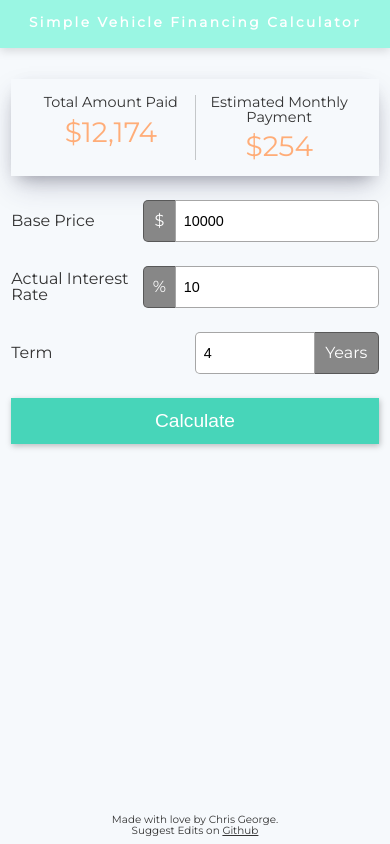
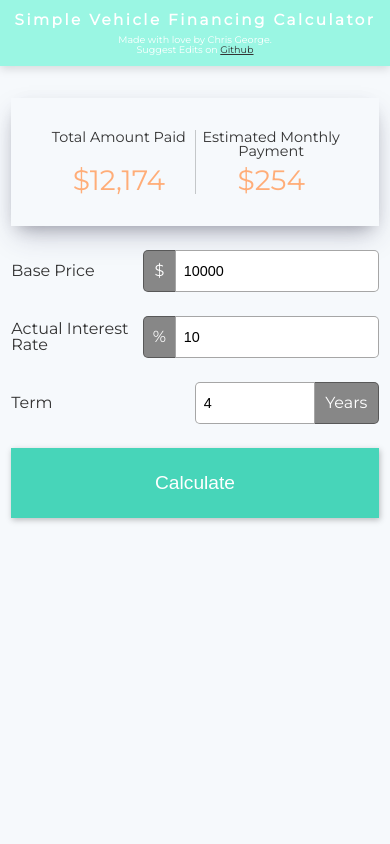
Before and after one commit to cg15255/simpleCompoundInterestCalculator, a plain HTML site: page index.html in a window 390 px wide. Drawn offline with Linux system fonts and the light colour scheme.

Commit message:
changes to responsive styles to fix issue where footer text was overlapping calculate button

```diff
--- a/index.css
+++ b/index.css
@@ -191,16 +191,15 @@ form {
   }
 
   header {
-    height: 6rem;
+    height: initial;
     width: 100vw;
     text-align: center;
-    padding: 2rem;
+    padding: 1.5rem;
   }
 
   header p {
-    position: absolute;
-    bottom: 1rem;
-    color: #333;
+    margin-top: 1rem;
+    font-size: 1.2rem;
   }
 
   header a {
@@ -208,7 +207,11 @@ form {
   }
 
   h1 {
-    font-size: 1.7rem;
+    font-size: 1.9rem;
+  }
+
+  .container {
+    margin: 2.5rem auto 0;
   }
 }
 
@@ -223,8 +226,22 @@ form {
     padding: 1.4rem;
   }
 
+  .mainTotalDisplay {
+    padding: 2rem;
+  }
+
   .mainTotalDisplay-top-bar {
     display: none;
+  }
+
+  .col {
+    display: flex;
+    flex-direction: column;
+    justify-content: space-between;
+  }
+
+  .button {
+    padding: 3rem;
   }
 
   .total {
```
